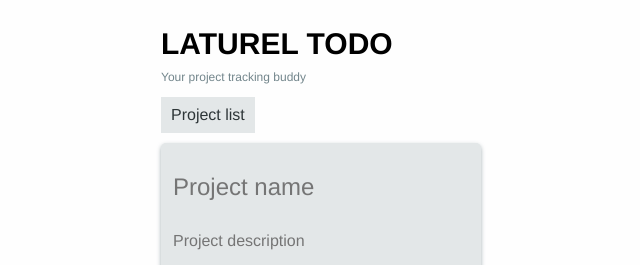
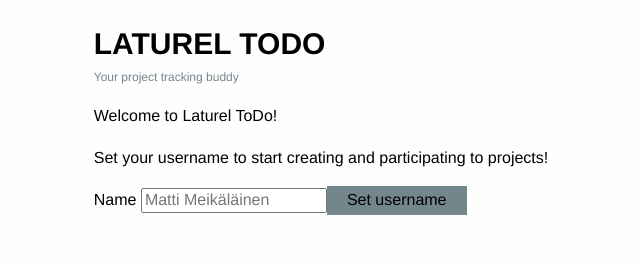
Before and after one commit to Zigelzi/laturel-todo-spa, a Vue app: page / in a window 1280 px wide. Shown: the top 265 px of the page, without its empty margins (314-954 px from the left). Built offline with nearby package versions, Linux system fonts and the light colour scheme; no server answers.

Commit message:
Update localStorage user handling and adding assignees to tasks

```diff
--- a/src/components/NewTask.vue
+++ b/src/components/NewTask.vue
@@ -1,6 +1,10 @@
 <template>
   <div class="new-item rounded-border-5" @click.self="toggleInputVisibility">
-    <div v-if="!inputVisible" class="new-item-text">
+    <div
+      v-if="!inputVisible"
+      class="new-item-text"
+      @click="toggleInputVisibility"
+    >
       <SvgIcon iconType="add" iconSize="icon-m" />
     </div>
     <div v-if="inputVisible" class="new-item-input">
@@ -10,6 +14,7 @@
         name=""
         id=""
         placeholder="What needs to be done?"
+        @keyup.enter="createTask"
       />
       <div @click="createTask">
         <SvgIcon iconType="add" iconSize="icon-m" class="" />
--- /dev/null
+++ b/src/components/NewUserForm.vue
@@ -0,0 +1,55 @@
+<template>
+  <div>
+    <div>
+      <p>Welcome to Laturel ToDo!</p>
+      <p>Set your username to start creating and participating to projects!</p>
+    </div>
+    <form class="new-user-form">
+      <label
+        >Name
+        <input
+          type="text"
+          v-model="user.name"
+          id="user-name"
+          placeholder="Matti Meikäläinen"
+          @keyup.enter.prevent="addNewUser"
+        />
+      </label>
+      <button class="btn btn-primary" @click.prevent="addNewUser">
+        Set username
+      </button>
+    </form>
+  </div>
+</template>
+<script>
+import axios from "axios";
+
+export default {
+  data() {
+    return {
+      user: {
+        name: ""
+      }
+    };
+  },
+  methods: {
+    addNewUser() {
+      const path = "/user";
+      const user = this.user;
+      axios
+        .post(path, user)
+        .then(res => {
+          this.saveUserName(res.data.user);
+        })
+        .catch(error => {
+          console.error(error);
+        });
+    },
+    saveUserName(user) {
+      this.user = user;
+      localStorage.user = JSON.stringify(user);
+      this.$emit("userSaved", user);
+    }
+  }
+};
+</script>
--- a/src/components/ProjectCard.vue
+++ b/src/components/ProjectCard.vue
@@ -5,7 +5,7 @@
       <p>{{ project.description }}</p>
     </div>
 
-    <button class="btn btn-danger" @click="deleteProject">Delete</button>
+    <button class="btn btn-danger" @click.stop="deleteProject">Delete</button>
   </div>
 </template>
 <script>
--- a/src/components/Task.vue
+++ b/src/components/Task.vue
@@ -32,8 +32,11 @@
           >
             {{ assignee.name }}
           </div>
+          {{ isAssigned }}
           <div class="task-join">
-            <div class="btn btn-primary">Join</div>
+            <div class="btn btn-primary" @click.stop="addAssigneeToTask">
+              Join
+            </div>
           </div>
         </div>
         <div class="task-comments">
@@ -67,7 +70,10 @@
 }
 </style>
 <script>
+import axios from "axios";
+
 import SvgIcon from "@/components/SvgIcon";
+
 export default {
   components: {
     SvgIcon
@@ -78,12 +84,41 @@ export default {
   data() {
     return {
       taskId: "task-" + this.task.id,
-      showAdditionalInformation: false
+      currentUser: {
+        id: null,
+        name: ""
+      },
+      showAdditionalInformation: false,
+      isAssigned: false
     };
   },
   methods: {
     toggleAdditionalInformationVisibility() {
       this.showAdditionalInformation = !this.showAdditionalInformation;
+    },
+    addAssigneeToTask() {
+      const path = "/task/assignee";
+      const task = this.task;
+      const user = this.getCurrentUserFromLocalStorage();
+      const payload = {
+        user: user,
+        task: task
+      };
+
+      axios
+        .post(path, payload)
+        .then(() => {
+          this.$emit("assigneeAdded");
+        })
+        .catch(error => {
+          console.error(error);
+        });
+    },
+    getCurrentUserFromLocalStorage() {
+      let user = localStorage.getItem("user");
+      user = JSON.parse(user);
+      this.currentUser = user;
+      return user;
     }
   },
   computed: {
@@ -101,7 +136,24 @@ export default {
   watch: {
     completed() {
       this.$emit("taskChanged", this.task);
+    },
+    task() {
+      const assignees = this.task.assignees;
+      const currentUser = this.currentUser;
+      // console.log(assignees[0].name);
+      // console.log(currentUser.name);
+      console.log(assignees);
+      if (
+        assignees.some(assignee => {
+          assignee.id === currentUser.id;
+        })
+      ) {
+        this.isAssigned = true;
+      }
     }
+  },
+  mounted() {
+    this.getCurrentUserFromLocalStorage();
   }
 };
 </script>
--- a/src/views/Index.vue
+++ b/src/views/Index.vue
@@ -1,14 +1,44 @@
 <template>
   <div>
+    <NewUserForm v-if="!userExists" @userSaved="checkForExistingUser" />
+    <div v-if="userExists">
       <nav class="nav">
         <router-link :to="{ name: 'allProjects' }" class="nav-link"
           >Project list</router-link
         >
       </nav>
-
       <router-view></router-view>
+    </div>
   </div>
 </template>
 <script>
-export default {};
+import NewUserForm from "@/components/NewUserForm";
+
+export default {
+  components: {
+    NewUserForm
+  },
+  data() {
+    return {
+      user: {
+        id: null,
+        name: ""
+      },
+      userExists: false
+    };
+  },
+  methods: {
+    checkForExistingUser() {
+      if (localStorage.user) {
+        this.user = JSON.parse(localStorage.user);
+        this.userExists = true;
+      } else {
+        this.userExists = false;
+      }
+    }
+  },
+  mounted() {
+    this.checkForExistingUser();
+  }
+};
 </script>
--- a/src/views/Project.vue
+++ b/src/views/Project.vue
@@ -12,6 +12,7 @@
           v-for="task in project.tasks"
           :key="task.id"
           @taskChanged="reorderTasks"
+          @assigneeAdded="getProject"
         />
       </div>
       <div class="task-list">
@@ -21,6 +22,7 @@
           v-for="completedTask in completedTasks"
           :key="completedTask.id"
           @taskChanged="reorderTasks"
+          @assigneeAdded="getProject"
         />
       </div>
     </div>
```
Lines whose indentation alone changed are shown as unchanged.
